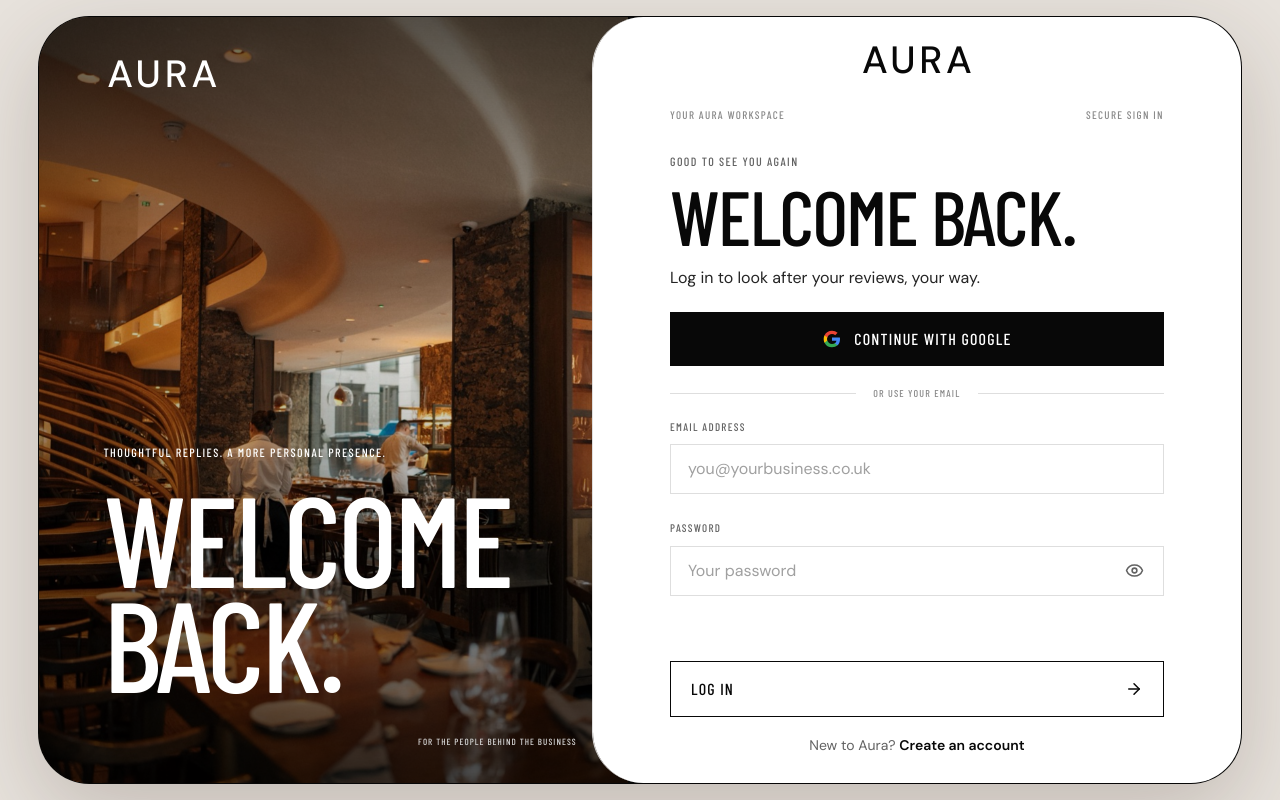
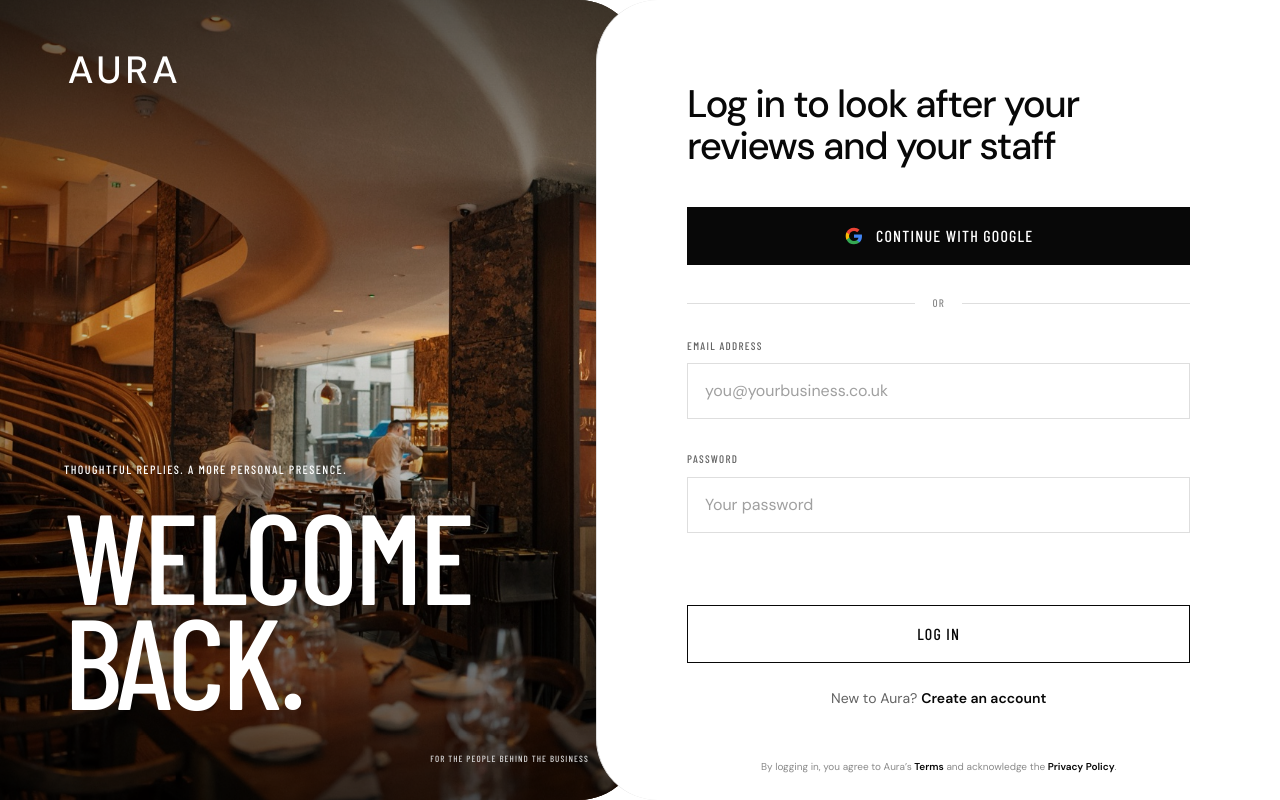
Before and after one commit to SpectreProjects/aura-demo, a React (Vite) app: page /login in a window 1280 px wide. Built offline with nearby package versions, Linux system fonts and the light colour scheme; no server answers.

Commit message:
Simplify full-screen login layout

```diff
--- a/src/pages/Login.css
+++ b/src/pages/Login.css
@@ -22,29 +22,12 @@
   --ali-line: #dedede;
   --ali-white: #fff;
   min-height: 100svh;
-  display: flex;
-  align-items: center;
-  justify-content: center;
-  padding: clamp(18px, 3vw, 44px);
-  background: #e8e3dd;
+  background: var(--ali-black);
   color: var(--ali-black);
   font-family: "DM Sans", Arial, sans-serif;
   font-weight: 400;
   line-height: 1.5;
   color-scheme: light;
-}
-
-.ali-shell {
-  width: min(100%, 1540px);
-  height: min(960px, calc(100svh - 48px));
-  min-height: 680px;
-  display: grid;
-  grid-template-columns: minmax(0, 0.98fr) minmax(500px, 1.02fr);
-  overflow: hidden;
-  border: 1px solid rgba(8, 8, 8, 0.08);
-  border-radius: clamp(34px, 4vw, 66px);
-  background: var(--ali-black);
-  box-shadow: 0 28px 90px rgba(58, 43, 32, 0.22);
 }
 
 .aura-login *,
@@ -69,8 +52,20 @@
   outline-offset: 4px;
 }
 
+.ali-shell {
+  width: 100%;
+  height: 100svh;
+  min-height: 640px;
+  display: grid;
+  grid-template-columns: minmax(0, 1fr) minmax(520px, 1fr);
+  overflow: hidden;
+  background: var(--ali-white);
+}
+
 .ali-auth-loading {
-  display: flex;
+  display: grid;
+  place-items: center;
+  background: var(--ali-white);
   font-size: 14px;
   letter-spacing: 0.04em;
 }
@@ -93,9 +88,11 @@
 
 .ali-scene {
   position: relative;
+  z-index: 1;
   min-width: 0;
   height: 100%;
   overflow: hidden;
+  border-radius: 0 clamp(46px, 4.8vw, 82px) clamp(46px, 4.8vw, 82px) 0;
   background: var(--ali-black);
   color: var(--ali-white);
 }
@@ -136,14 +133,9 @@
 
 .ali-wordmark-light {
   position: absolute;
-  top: 38px;
+  top: clamp(30px, 4vw, 58px);
   left: clamp(28px, 5vw, 76px);
   color: var(--ali-white);
-}
-
-.ali-wordmark-dark {
-  color: var(--ali-black);
-  margin: 0 auto;
 }
 
 .ali-scene-copy {
@@ -156,8 +148,6 @@
 
 .ali-scene-copy p,
 .ali-scene-caption,
-.ali-meta,
-.ali-kicker,
 .ali-field-group label,
 .ali-divider em {
   font-family: "Barlow Condensed", "Arial Narrow", sans-serif;
@@ -190,17 +180,17 @@
 
 .ali-auth-panel {
   position: relative;
-  z-index: 3;
+  z-index: 2;
   min-width: 0;
   height: 100%;
-  padding: 34px clamp(40px, 6vw, 100px) 28px;
-  display: flex;
-  flex-direction: column;
-  align-items: center;
+  display: grid;
+  grid-template-rows: 1fr auto;
+  justify-items: center;
   overflow-y: auto;
-  margin-left: clamp(-44px, -2.8vw, -24px);
+  margin-left: clamp(-54px, -3.4vw, -32px);
+  padding: clamp(34px, 6vh, 72px) clamp(40px, 7vw, 112px) 26px;
   border-left: 1px solid var(--ali-line);
-  border-radius: clamp(38px, 4vw, 66px) 0 0 clamp(38px, 4vw, 66px);
+  border-radius: clamp(46px, 4.8vw, 82px) 0 0 clamp(46px, 4.8vw, 82px);
   background: var(--ali-white);
   scrollbar-color: #b2aca6 transparent;
   scrollbar-width: thin;
@@ -215,33 +205,19 @@
 }
 
 .ali-form {
-  width: min(100%, 520px);
-  margin: auto 0;
-  padding: clamp(56px, 8vh, 92px) 0 48px;
+  width: min(100%, 540px);
+  align-self: center;
+  padding: 28px 0 42px;
 }
 
-.ali-meta {
-  display: flex;
-  justify-content: space-between;
-  gap: 24px;
-  margin-bottom: 54px;
-  color: var(--ali-soft-grey);
-  font-size: 11px;
+.ali-form h1 {
+  max-width: 500px;
+  margin: 0 0 clamp(34px, 5vh, 54px);
+  font-size: clamp(32px, 3vw, 46px);
+  font-weight: 500;
+  letter-spacing: -0.035em;
+  line-height: 1.08;
 }
-
-.ali-kicker { margin: 0 0 18px; color: var(--ali-grey); font-size: 12px; }
-
-.ali-form h1 {
-  margin: 0;
-  font-family: "Barlow Condensed", "Arial Narrow", sans-serif;
-  font-size: clamp(68px, 6.6vw, 104px);
-  font-weight: 500;
-  letter-spacing: -0.02em;
-  line-height: 0.9;
-  text-transform: uppercase;
-}
-
-.ali-intro { margin: 24px 0 34px; color: var(--ali-charcoal); font-size: 16px; }
 
 .ali-google-action > button {
   width: 100%;
@@ -275,12 +251,12 @@
   grid-template-columns: 1fr auto 1fr;
   align-items: center;
   gap: 17px;
-  margin: 32px 0 28px;
+  margin: 30px 0 26px;
 }
 
 .ali-divider span { height: 1px; background: var(--ali-line); }
-.ali-divider em { color: var(--ali-soft-grey); font-size: 10px; font-style: normal; }
-.ali-fields { display: grid; gap: 17px; }
+.ali-divider em { color: var(--ali-soft-grey); font-size: 11px; font-style: normal; }
+.ali-fields { display: grid; gap: 12px; }
 .ali-field-group { display: grid; }
 
 .ali-field-group label {
@@ -305,24 +281,6 @@
 .ali-field-group input:hover { border-color: #ababab; }
 .ali-field-group input:focus { border-color: var(--ali-black); background: #fafafa; }
 .ali-field-group input[aria-invalid="true"] { border-color: #a63434; }
-.ali-password-field { position: relative; }
-.ali-password-field input { padding-right: 58px; }
-
-.ali-password-field button {
-  position: absolute;
-  top: 50%;
-  right: 7px;
-  width: 44px;
-  height: 44px;
-  display: grid;
-  place-items: center;
-  border: 0;
-  background: transparent;
-  color: var(--ali-grey);
-  transform: translateY(-50%);
-}
-
-.ali-password-field button:hover { color: var(--ali-black); }
 
 .ali-field-message {
   min-height: 20px;
@@ -331,7 +289,7 @@
   font-size: 12px;
 }
 
-.ali-alert-slot { min-height: 57px; padding-top: 10px; }
+.ali-alert-slot { min-height: 52px; padding-top: 6px; }
 
 .ali-alert-slot p {
   margin: 0;
@@ -346,9 +304,6 @@
 .ali-submit {
   width: 100%;
   min-height: 58px;
-  display: flex;
-  align-items: center;
-  justify-content: space-between;
   border: 1px solid var(--ali-black);
   border-radius: 0;
   background: var(--ali-white);
@@ -362,23 +317,33 @@
   transition: background-color 180ms ease, color 180ms ease, transform 180ms ease;
 }
 
-.ali-submit:hover:not(:disabled) { background: var(--ali-black); color: var(--ali-white); transform: translateY(-2px); }
+.ali-submit:hover:not(:disabled) {
+  background: var(--ali-black);
+  color: var(--ali-white);
+  transform: translateY(-2px);
+}
+
 .ali-submit:active:not(:disabled) { transform: translateY(0); }
 
 .ali-create-account {
-  margin: 27px 0 0;
-  text-align: center;
+  margin: 25px 0 0;
   color: var(--ali-grey);
   font-size: 14px;
+  text-align: center;
 }
 
 .ali-create-account a,
-.ali-legal a { color: var(--ali-black); font-weight: 600; text-underline-offset: 4px; }
+.ali-legal a {
+  color: var(--ali-black);
+  font-weight: 600;
+  text-underline-offset: 4px;
+}
+
 .ali-create-account a:hover,
 .ali-legal a:hover { text-decoration-thickness: 2px; }
 
 .ali-legal {
-  width: min(100%, 520px);
+  width: min(100%, 540px);
   margin: 0;
   color: var(--ali-soft-grey);
   font-size: 10px;
@@ -392,82 +357,70 @@
 }
 
 @media (max-width: 1120px) {
-  .ali-shell {
-    grid-template-columns: minmax(0, 0.82fr) minmax(500px, 1.18fr);
-  }
-
+  .ali-shell { grid-template-columns: minmax(0, 0.88fr) minmax(500px, 1.12fr); }
   .ali-scene-copy span { font-size: clamp(76px, 10vw, 112px); }
   .ali-auth-panel { padding-inline: clamp(32px, 5vw, 64px); }
 }
 
-@media (min-width: 881px) and (max-height: 820px) {
-  .aura-login { padding-block: 16px; }
-  .ali-shell { height: max(650px, calc(100svh - 32px)); min-height: 650px; }
-  .ali-auth-panel { padding-block: 24px 20px; }
-  .ali-form { padding: 28px 0 24px; }
-  .ali-meta { margin-bottom: 28px; }
-  .ali-kicker { margin-bottom: 11px; }
-  .ali-form h1 { font-size: clamp(66px, 6vw, 82px); }
-  .ali-intro { margin: 16px 0 22px; }
+@media (min-width: 821px) and (max-height: 760px) {
+  .ali-shell { min-height: 600px; }
+  .ali-auth-panel { padding-block: 22px 16px; }
+  .ali-form { padding-block: 20px 26px; }
+  .ali-form h1 { margin-bottom: 26px; font-size: clamp(30px, 3vw, 40px); }
   .ali-google-action > button,
-  .ali-submit { min-height: 52px; }
-  .ali-divider { margin: 20px 0 18px; }
-  .ali-fields { gap: 9px; }
-  .ali-field-group input { min-height: 50px; padding-block: 12px; }
+  .ali-submit { min-height: 50px; }
+  .ali-divider { margin-block: 20px 18px; }
+  .ali-fields { gap: 7px; }
+  .ali-field-group input { min-height: 48px; padding-block: 11px; }
   .ali-field-message { min-height: 17px; padding-top: 3px; }
-  .ali-alert-slot { min-height: 48px; padding-top: 7px; }
-  .ali-create-account { margin-top: 18px; }
+  .ali-alert-slot { min-height: 42px; padding-top: 4px; }
+  .ali-create-account { margin-top: 16px; }
 }
 
-@media (max-width: 880px) {
-  .aura-login {
+@media (max-width: 820px) {
+  .ali-shell {
+    height: auto;
     min-height: 100svh;
-    align-items: flex-start;
-    padding: 12px;
+    display: block;
   }
 
-  .ali-shell {
-    height: auto;
-    min-height: calc(100svh - 24px);
-    display: block;
-    border-radius: 32px;
-    background: var(--ali-white);
+  .ali-scene {
+    min-height: 235px;
+    height: clamp(235px, 34svh, 340px);
+    border-radius: 0 0 34px 34px;
   }
 
-  .ali-scene { min-height: 235px; height: clamp(235px, 34svh, 340px); }
   .ali-scene-media img { object-position: 50% 55%; }
   .ali-wordmark-light { top: 26px; left: 24px; font-size: 31px; }
   .ali-scene-copy { left: 24px; bottom: 24px; }
   .ali-scene-copy p,
   .ali-scene-caption { display: none; }
   .ali-scene-copy span { font-size: clamp(62px, 18vw, 88px); line-height: 0.82; }
+
   .ali-auth-panel {
+    min-height: calc(100svh - 203px);
     height: auto;
-    min-height: 0;
     margin: -32px 0 0;
-    padding: 36px clamp(24px, 7vw, 58px) 26px;
+    padding: 68px clamp(24px, 8vw, 72px) 24px;
     overflow: visible;
+    border-top: 1px solid var(--ali-line);
     border-left: 0;
-    border-top: 1px solid var(--ali-line);
-    border-radius: 32px 32px 0 0;
+    border-radius: 34px 34px 0 0;
   }
-  .ali-wordmark-dark { display: none; }
-  .ali-form { margin: 0; padding: 20px 0 36px; }
-  .ali-meta { margin-bottom: 42px; }
-  .ali-form h1 { font-size: clamp(62px, 18vw, 86px); }
+
+  .ali-form { padding: 0 0 38px; }
+  .ali-form h1 { margin-bottom: 32px; font-size: clamp(30px, 7vw, 42px); }
 }
 
 @media (max-width: 420px) {
-  .aura-login { padding: 0; }
-  .ali-shell { min-height: 100svh; border: 0; border-radius: 0; box-shadow: none; }
   .ali-scene { min-height: 210px; height: 28svh; }
-  .ali-auth-panel { border-radius: 26px 26px 0 0; padding-inline: 20px; }
-  .ali-meta span:last-child { display: none; }
-  .ali-intro { font-size: 15px; }
+  .ali-auth-panel { padding: 58px 20px 20px; border-radius: 28px 28px 0 0; }
+  .ali-form h1 { font-size: 30px; }
+  .ali-google-action > button,
+  .ali-submit { min-height: 54px; }
 }
 
 @media (prefers-reduced-motion: reduce) {
-  /* User motion preferences override every component transition in this route. */
   .aura-login *,
   .aura-login *::before,
   .aura-login *::after {
@@ -475,6 +428,7 @@
     transition: none !important;
     scroll-behavior: auto !important;
   }
+
   .ali-scene-media img { transform: scale(1.035); }
 }
 
--- a/src/pages/Login.jsx
+++ b/src/pages/Login.jsx
@@ -1,4 +1,3 @@
-import { ArrowRight, Eye, EyeOff } from 'lucide-react'
 import { useEffect, useRef, useState } from 'react'
 import { Link, Navigate, useNavigate } from 'react-router-dom'
 import GoogleAuthButton from '../components/GoogleAuthButton'
@@ -15,7 +14,6 @@ export default function Login() {
   const passwordRef = useRef(null)
   const [email, setEmail] = useState('')
   const [password, setPassword] = useState('')
-  const [showPassword, setShowPassword] = useState(false)
   const [fieldErrors, setFieldErrors] = useState({})
   const [errorMessage, setErrorMessage] = useState('')
   const [isSubmitting, setIsSubmitting] = useState(false)
@@ -107,19 +105,8 @@ export default function Login() {
         </section>
 
         <section className="ali-auth-panel" aria-labelledby="login-title">
-          <Link aria-label="AURA home" className="ali-wordmark ali-wordmark-dark" to="/">
-            AURA
-          </Link>
-
           <form className="ali-form" id="login-form" noValidate onSubmit={handleLogin}>
-          <div className="ali-meta" aria-hidden="true">
-            <span>Your Aura workspace</span>
-            <span>Secure sign in</span>
-          </div>
-
-          <p className="ali-kicker">Good to see you again</p>
-          <h1 id="login-title">Welcome back.</h1>
-          <p className="ali-intro">Log in to look after your reviews, your way.</p>
+            <h1 id="login-title">Log in to look after your reviews and your staff</h1>
 
             <div className="ali-google-action">
               <GoogleAuthButton label="Continue with Google" onError={setErrorMessage} />
@@ -127,7 +114,7 @@ export default function Login() {
 
             <div className="ali-divider" aria-hidden="true">
               <span />
-            <em>or use your email</em>
+              <em>or</em>
               <span />
             </div>
 
@@ -159,7 +146,6 @@ export default function Login() {
 
               <div className="ali-field-group">
                 <label htmlFor="login-password">Password</label>
-              <div className="ali-password-field">
                 <input
                   aria-describedby={fieldErrors.password ? 'login-password-error' : undefined}
                   aria-invalid={Boolean(fieldErrors.password)}
@@ -173,18 +159,9 @@ export default function Login() {
                   placeholder="Your password"
                   ref={passwordRef}
                   required
-                  type={showPassword ? 'text' : 'password'}
+                  type="password"
                   value={password}
                 />
-                <button
-                  aria-label={showPassword ? 'Hide password' : 'Show password'}
-                  aria-pressed={showPassword}
-                  onClick={() => setShowPassword((current) => !current)}
-                  type="button"
-                >
-                  {showPassword ? <EyeOff aria-hidden="true" size={19} /> : <Eye aria-hidden="true" size={19} />}
-                </button>
-              </div>
                 <span className="ali-field-message" id="login-password-error">
                   {fieldErrors.password || ''}
                 </span>
@@ -196,8 +173,7 @@ export default function Login() {
             </div>
 
             <button className="ali-submit" disabled={isSubmitting} type="submit">
-            <span>{isSubmitting ? 'Logging in…' : 'Log in'}</span>
-            <ArrowRight aria-hidden="true" size={18} />
+              {isSubmitting ? 'Logging in…' : 'Log in'}
             </button>
 
             <p className="ali-create-account">
```
Also changed, not shown: 1 other file (tests, documents, lock files or other folders). Lines whose indentation alone changed are shown as unchanged.
